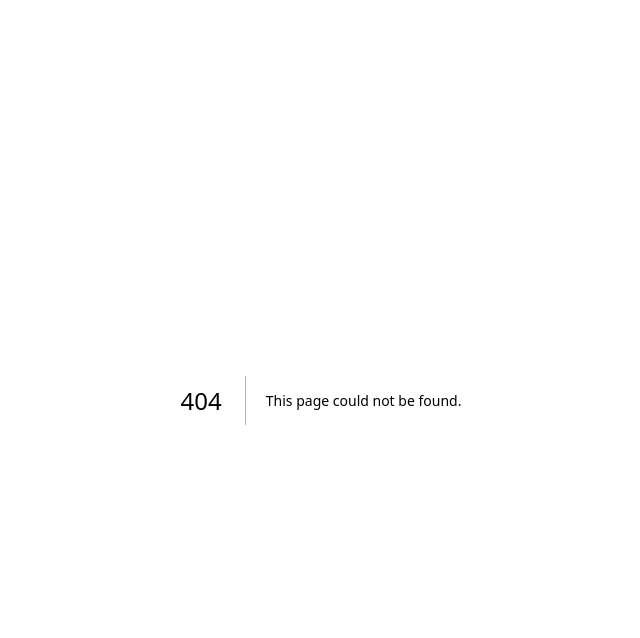
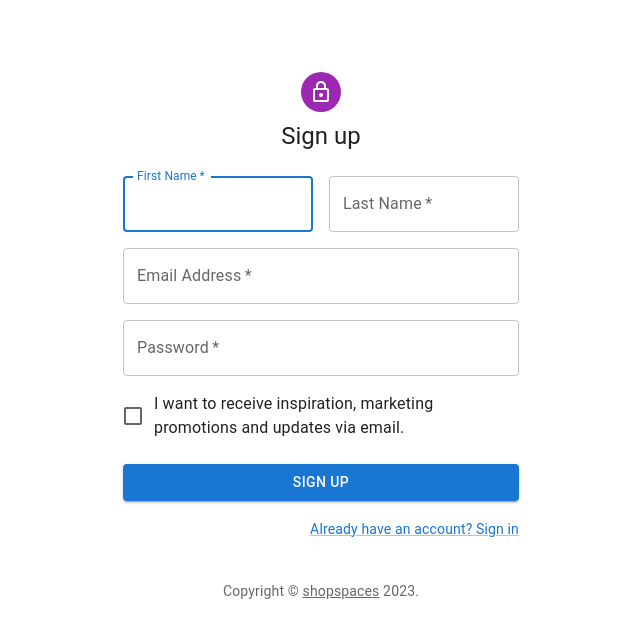
Before and after one commit to dglitxh/shopspaces, a Next.js app: page /auth/signup in a window 1280 px wide. Before the commit this address had no page. Shown: the top 638 px of the page, without its empty margins (319-959 px from the left). Built offline with nearby package versions, Linux system fonts and the light colour scheme.

Commit message:
add: signup page

```diff
--- /dev/null
+++ b/src/app/auth/signup/page.tsx
@@ -0,0 +1,20 @@
+"use client";
+import React from "react";
+import SignUp from "./signup";
+import { ColorModeContext, useThemeHook } from "@/utils/theme";
+import { CssBaseline } from "@mui/material";
+import { ThemeProvider } from "@mui/material/styles";
+
+export default function Home() {
+  const { theme, colorMode } = useThemeHook();
+  return (
+    <ColorModeContext.Provider value={colorMode}>
+      <ThemeProvider theme={theme}>
+        <CssBaseline />
+        <div>
+          <SignUp />
+        </div>
+      </ThemeProvider>
+    </ColorModeContext.Provider>
+  );
+}
```
